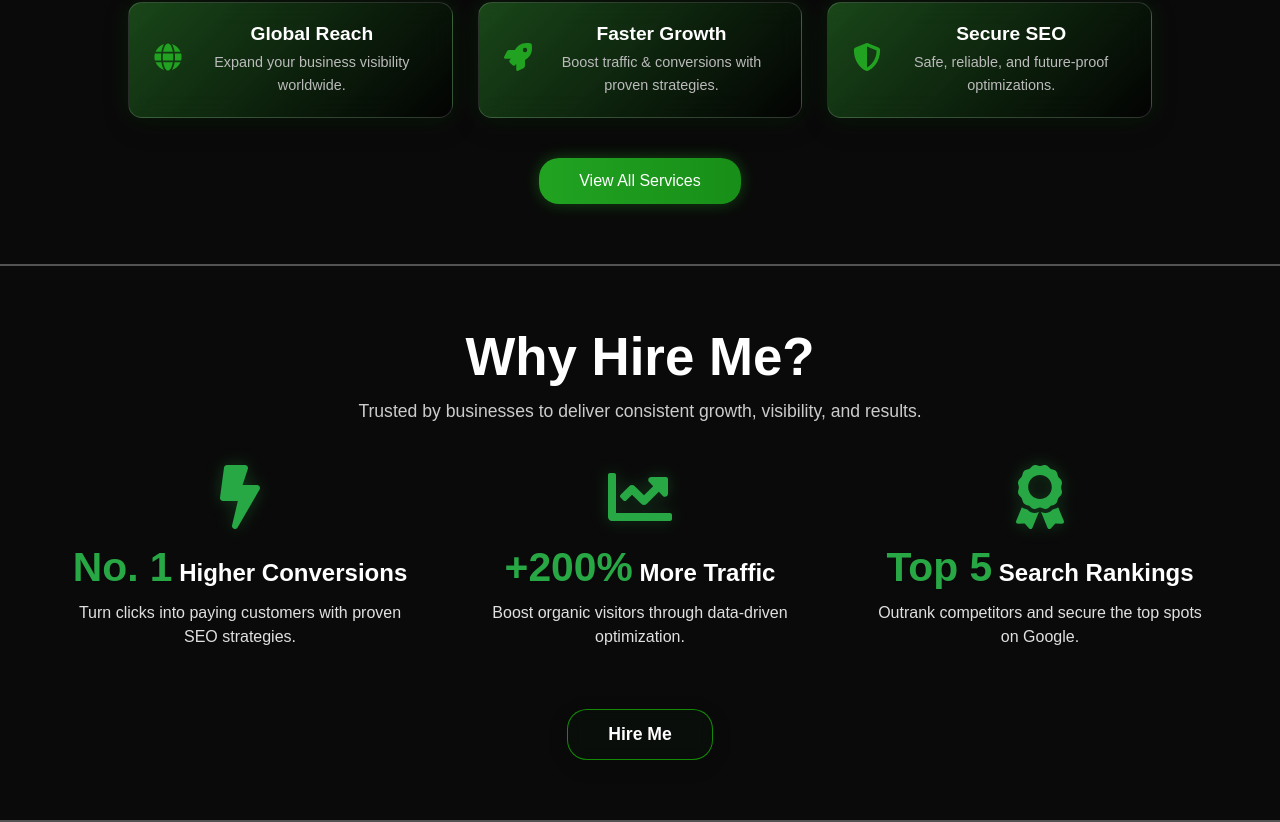
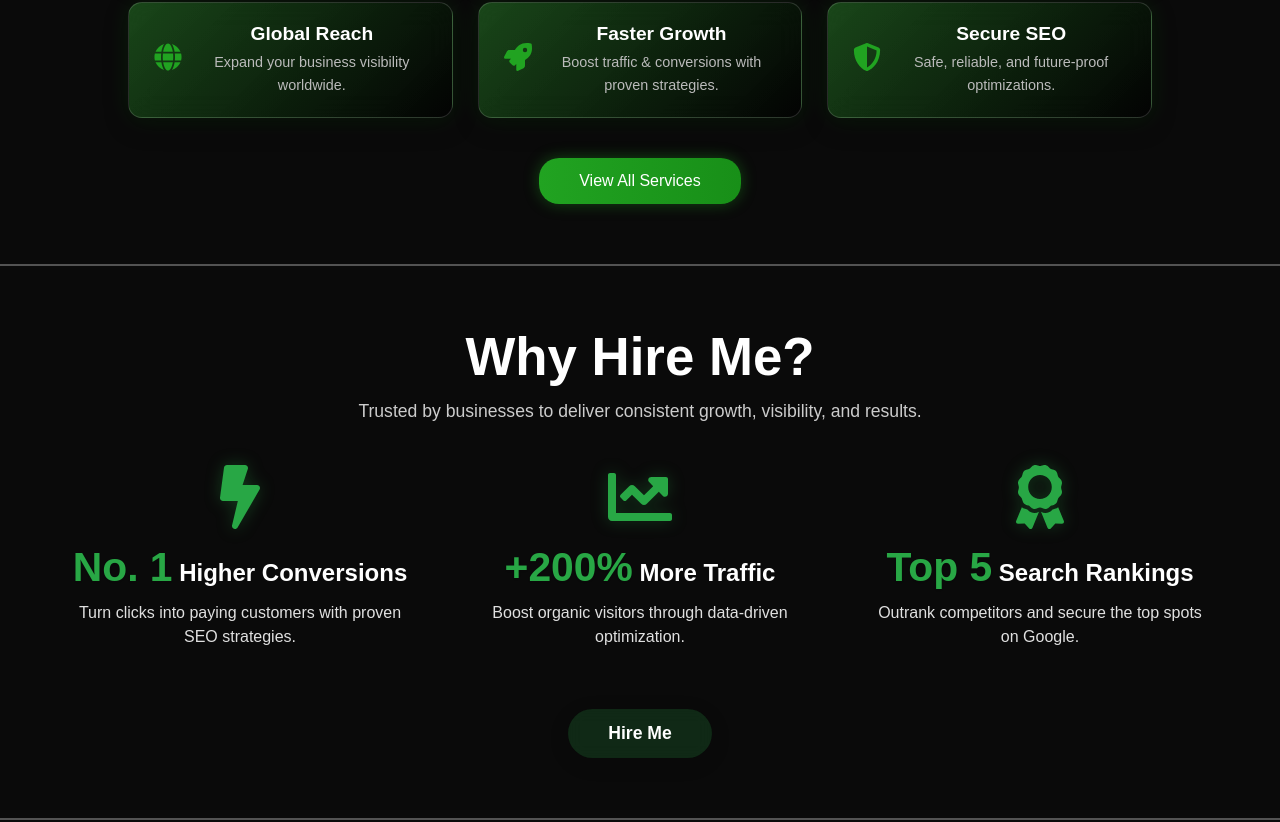
Before and after one commit to Santhosh-Kumar-2004/seo-saas-landing-page, a React (Vite) app: page / in a window 1280 px wide. Shown: the part 1140-1962 px from the top of the page. Built offline with nearby package versions, Linux system fonts and the light colour scheme.

Commit message:
Created the pricing section template

```diff
--- a/src/styles/WhyHire.css
+++ b/src/styles/WhyHire.css
@@ -80,21 +80,32 @@
   font-size: 1.1rem;
   font-weight: 600;
   color: #fff;
-  /* Glassy background with subtle blur */
-  background: rgba(26, 85, 39, 0.062);
+  background: rgba(40, 167, 69, 0.2);
   backdrop-filter: blur(8px);
   -webkit-backdrop-filter: blur(8px);
-  border: 1px solid rgba(30, 255, 0, 0.514);
-  border-radius: 20px; /* Fully rounded button */
+  border: none; /* Remove default border */
+  border-radius: 50px;
   cursor: pointer;
   transition: all 0.3s ease;
   box-shadow: 0 5px 20px rgba(0, 0, 0, 0.15);
+  position: relative; /* Needed for the top border effect */
+  overflow: hidden;
 }
 
 .hire-btn:hover {
-  /* Fills with solid green on hover */
   background: #28a745;
-  transform: translateY(-3px); /* Lifts the button */
+  transform: translateY(-3px);
   box-shadow: 0 8px 25px rgba(40, 167, 69, 0.5);
-  border-color: transparent; /* Hides the border on hover */
 }
+
+/* Top border glow effect on hover */
+.hire-btn:hover::before {
+  content: "";
+  position: absolute;
+  top: 0;
+  left: 0;
+  width: 100%;
+  height: 3px; /* Thickness of the top border */
+  /* background: linear-gradient(90deg, #28a745, #00ff66, #28a745); */
+  /* box-shadow: 0 0 10px rgba(40, 167, 69, 0.8); */
+}
```
Also changed, not shown: src/components/PricingSection.jsx (added), src/styles/PricingSection.css (added).
